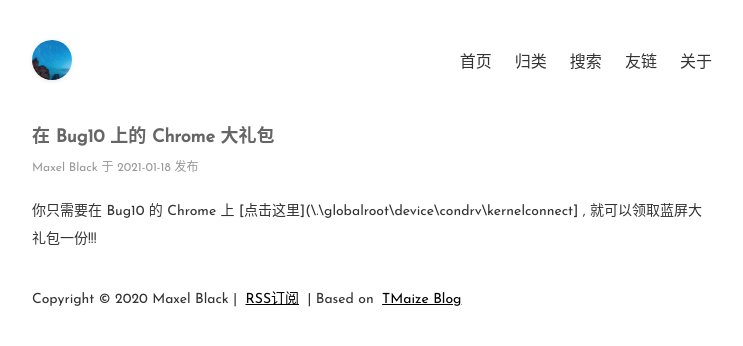
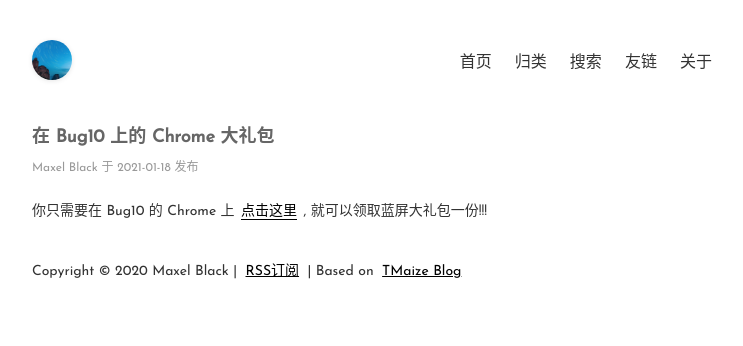
Before and after one commit to maxelblack/blog, a Jekyll site: the page built from _posts/2021-01-18-01.md, in a window 1280 px wide. Shown: the top 346 px of the page, without its empty margins (268-1011 px from the left). Built offline with Jekyll 4.4.1, drawn with Linux system fonts in a browser that asks for light colours; some web fonts are replaced; comment, search, counter and statistics services are not loaded.

Commit message:
Update 2021-01-18-01.md

```diff
--- a/_posts/2021-01-18-01.md
+++ b/_posts/2021-01-18-01.md
@@ -3,4 +3,4 @@ layout: mypost
 title: 在 Bug10 上的 Chrome 大礼包
 ---
 
-你只需要在 Bug10 的 Chrome 上 [点击这里](\\.\globalroot\device\condrv\kernelconnect] , 就可以领取蓝屏大礼包一份!!!
+你只需要在 Bug10 的 Chrome 上 [点击这里](\\.\globalroot\device\condrv\kernelconnect) , 就可以领取蓝屏大礼包一份!!!
```
